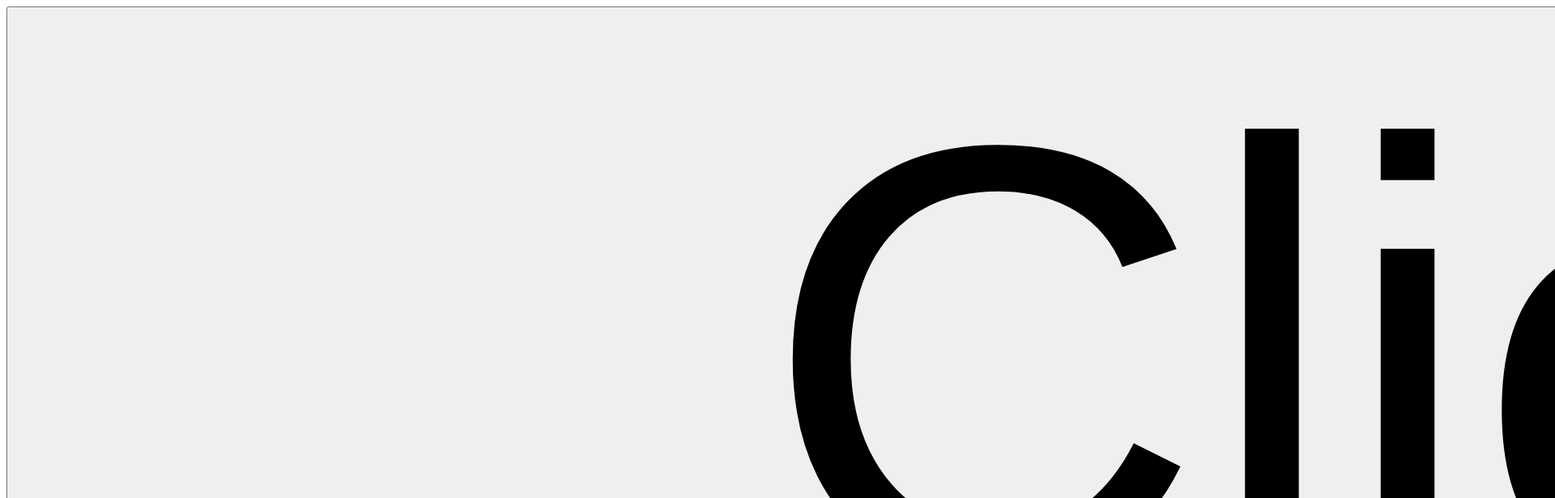
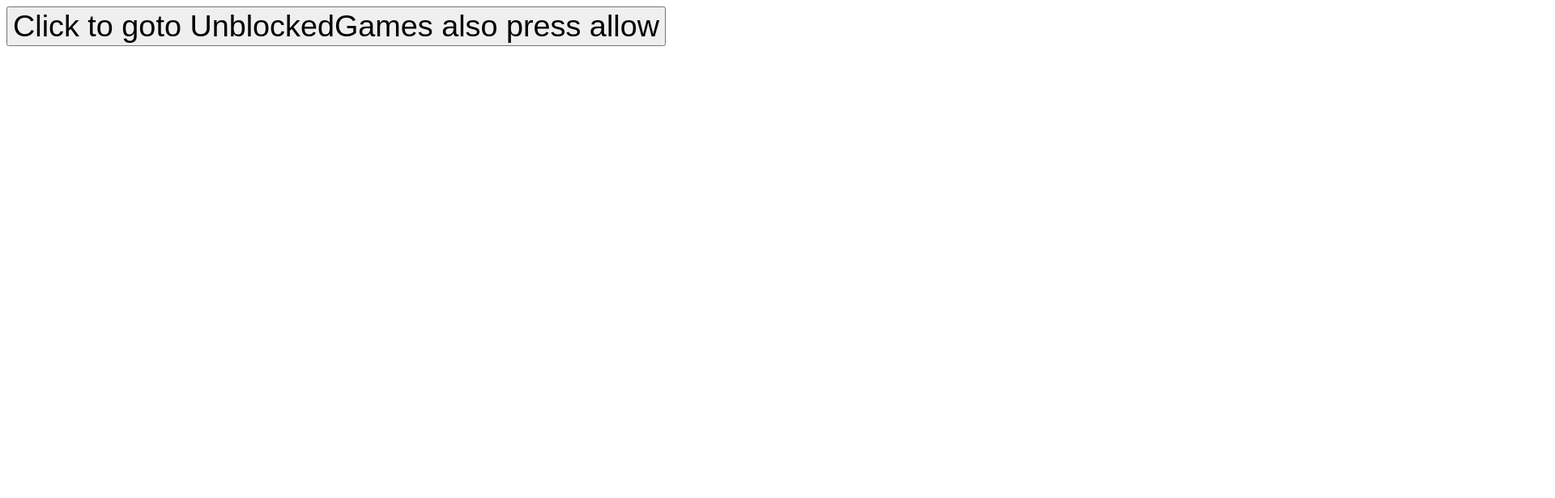
Before and after one commit to Enemy6/WorldWideMessages, a plain HTML site: page index.html in a window 1280 px wide. Shown: the top 616 px of the page at 81% size, 1920 px wide, since content can reach past the window. Drawn offline with Linux system fonts and the light colour scheme.

Commit message:
Update index.html

```diff
--- a/index.html
+++ b/index.html
@@ -1,7 +1,7 @@
 
 <!DOCTYPE html>
 <style>
-  button {font-size: 20cm;}
+  button {font-size: 1cm;}
 </style>
 <html>
   <head>
```
